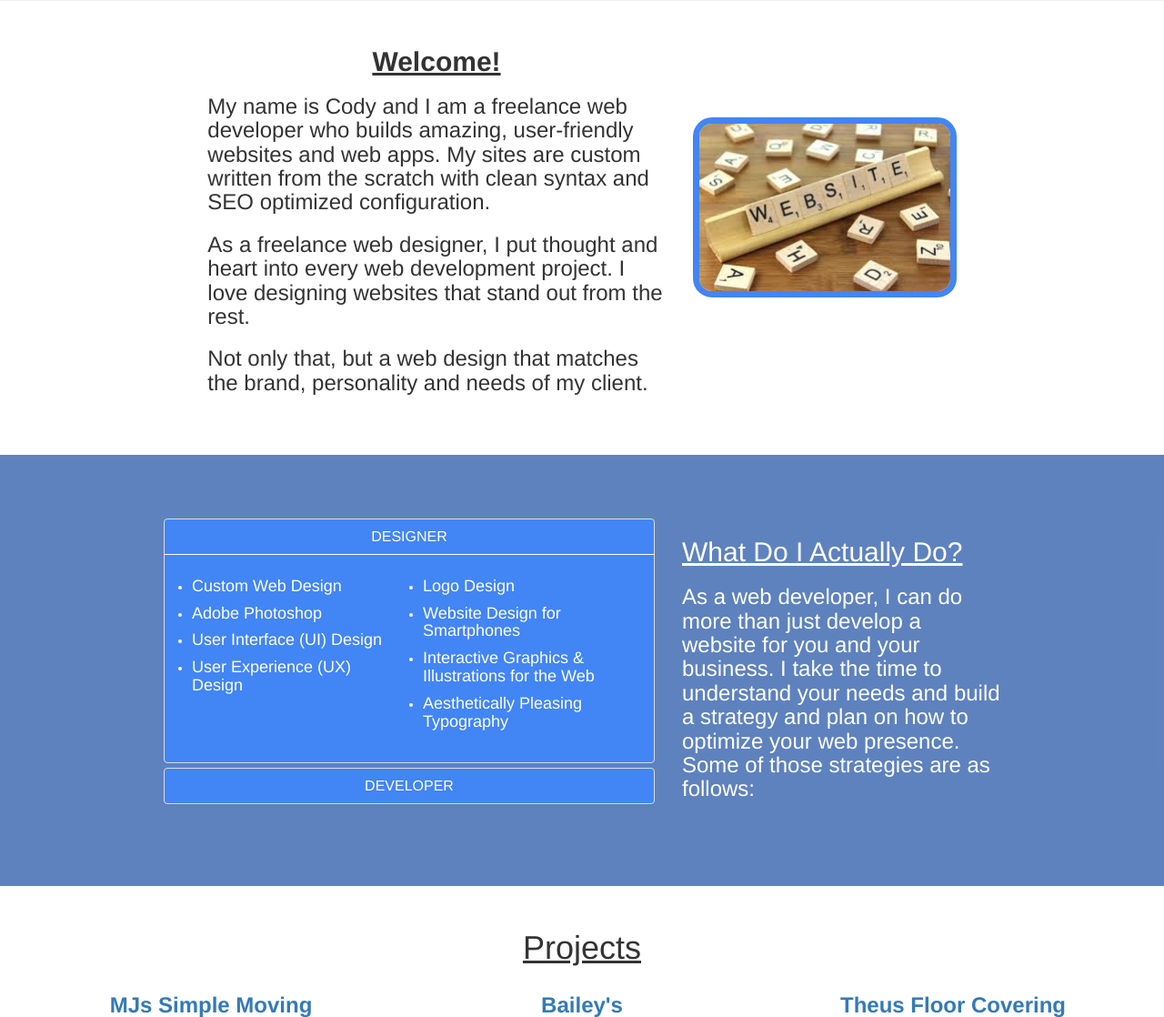
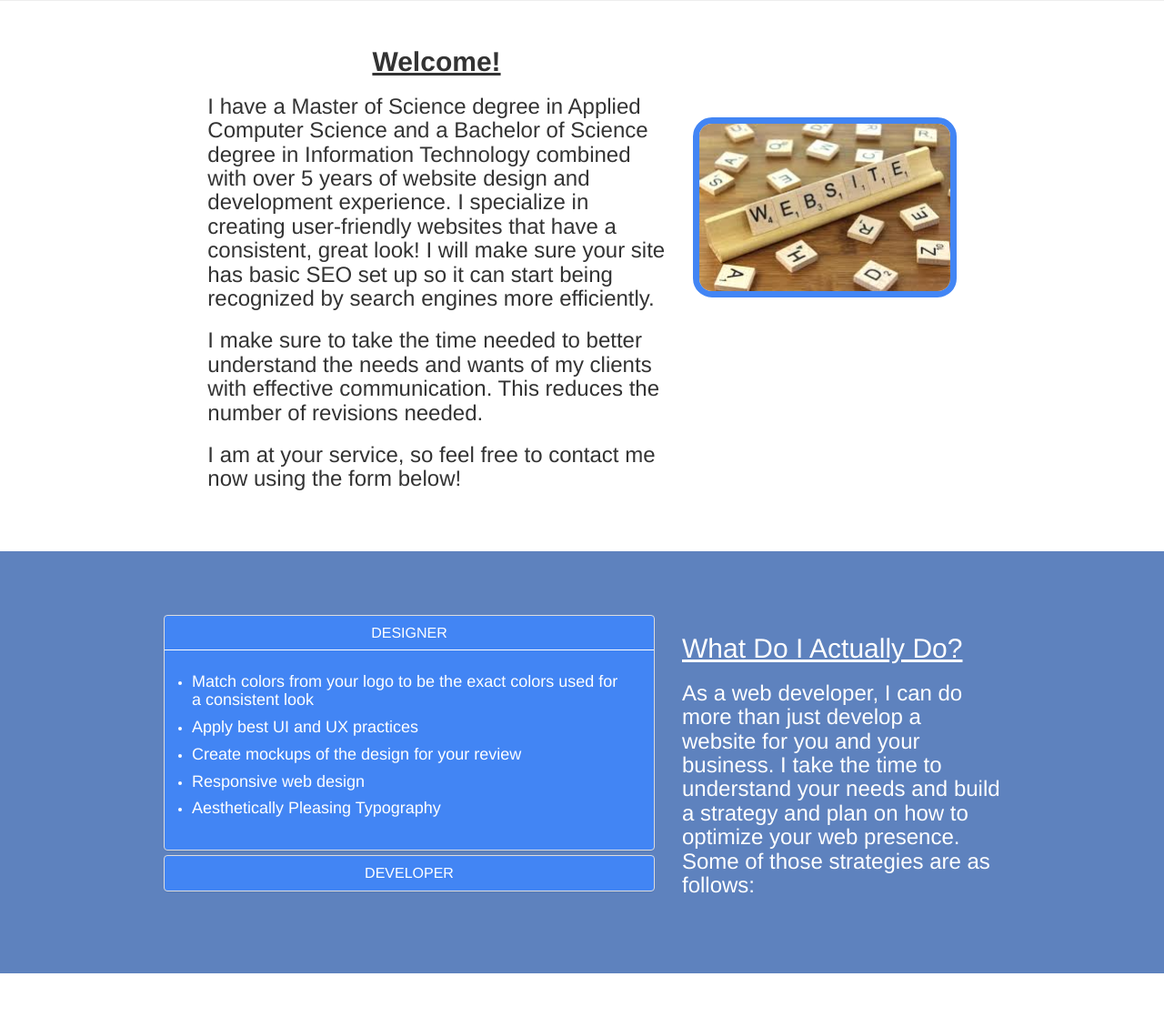
Before and after one commit to leecodya/portfolio, a Flask app: page / in a window 1280 px wide. Shown: the part 429-1547 px from the top of the page at 91% size. Run offline with Flask 2, Linux system fonts and the light colour scheme; some libraries are stand-ins or nearby versions.

Commit message:
updated verbiage of about and what i do sections

```diff
--- a/templates/home.htm
+++ b/templates/home.htm
@@ -8,9 +8,9 @@
 			<div class="col-sm-2"></div>
 			<div class="col-sm-5">
 				<h2 class="center"><strong><u>Welcome!</u></strong></h2>
-				<h3>My name is Cody and I am a freelance web developer who builds amazing, user-friendly websites and web apps. My sites are custom written from the scratch with clean syntax and SEO optimized configuration.</h3>
-				<h3>As a freelance web designer, I put thought and heart into every web development project. I love designing websites that stand out from the rest.</h3>
-				<h3>Not only that, but a web design that matches the brand, personality and needs of my client.</h3>
+				<h3>I have a Master of Science degree in Applied Computer Science and a Bachelor of Science degree in Information Technology combined with over 5 years of website design and development experience. I specialize in creating user-friendly websites that have a consistent, great look! I will make sure your site has basic SEO set up so it can start being recognized by search engines more efficiently.</h3>
+				<h3>I make sure to take the time needed to better understand the needs and wants of my clients with effective communication. This reduces the number of revisions needed.</h3>
+				<h3>I am at your service, so feel free to contact me now using the form below!</h3>
 			</div>
 			<div class="col-sm-3">
 				<img src="{{ url_for('static', filename='webImage1.jpg') }}" alt="Website Image" clas="img-responsive" style="margin-top:7em; width:100%; border:0.5em solid #4285f4; border-radius:1.5em">
@@ -36,16 +36,11 @@
 								</a>
 								<div id="collapse1" class="panel-collapse collapse in" style="border-top:1px solid white" role="tabpanel">
 									<div class="panel-body row" style="color:white">
-										<ul class="col-md-6">
-											<li><h4>Custom Web Design</h4></li>
-											<li><h4>Adobe Photoshop</h4></li>
-											<li><h4>User Interface (UI) Design</h4></li>
-											<li><h4>User Experience (UX) Design</h4></li>
-										</ul>
-										<ul class="col-md-6">
-											<li><h4>Logo Design</h4></li>
-											<li><h4>Website Design for Smartphones</h4></li>
-											<li><h4>Interactive Graphics & Illustrations for the Web</h4></li>
+										<ul class="col-sm-12">
+											<li><h4>Match colors from your logo to be the exact colors used for a consistent look</h4></li>
+											<li><h4>Apply best UI and UX practices</h4></li>
+											<li><h4>Create mockups of the design for your review</h4></li>
+											<li><h4>Responsive web design</h4></li>
 											<li><h4>Aesthetically Pleasing Typography</h4></li>
 										</ul>
 									</div>
@@ -60,15 +55,10 @@
 								</a>
 								<div id="collapse2" class="panel-collapse collapse" role="tabpanel" style="border-top:1px solid white">
 									<div class="panel-body row" style="color:white">
-										<ul class="col-md-6">
-											<li><h4>Responsive</h4></li>
-											<li><h4>Mobile Optimized Websites</h4></li>
+										<ul class="col-sm-12">
+											<li><h4>Make it responsive using HTML5, CSS, and Bootstrap so it adapts to any screen size</h4></li>
 											<li><h4>Interactive Frontend Development</h4></li>
-											<li><h4>Single-Page Application (SPA) with AngularJS</h4></li>
-										</ul>
-										<ul class="col-md-6">
-											<li><h4>HTML5, CSS, JavaScript, Bootstrap for Responsive Design</h4></li>
-											<li><h4>WordPress (Themes plus Plugins Dev)</h4></li>
+											<li><h4>WordPress</h4></li>
 											<li><h4>Source Code Management with GitHub</h4></li>
 										</ul>
 									</div>
```
